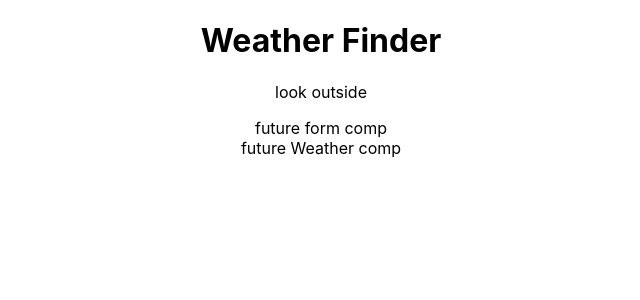
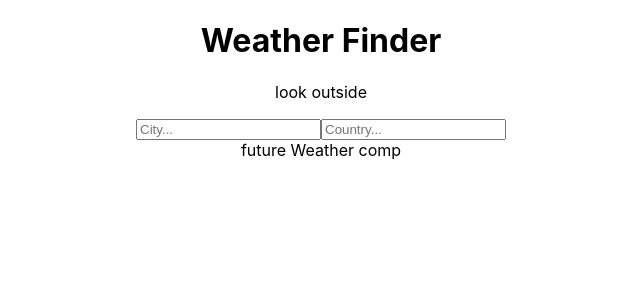
Before and after one commit to ConnerMcCabe/React-Weather-App, a React (Create React App) app: page / in a window 1280 px wide. Shown: the top 300 px of the page, without its empty margins (319-959 px from the left). Built offline with nearby package versions, Linux system fonts and the light colour scheme.

Commit message:
getWeather async started

```diff
--- a/src/App/App.js
+++ b/src/App/App.js
@@ -6,10 +6,14 @@
 
 const API_KEY = "  ";
 
+
+
 class App extends React.Component {
 
   getWeather = async (e) => {
-    const api_call = await fetch(`http://api.openweathermap.org/data/2.5/weather?q=${city},${country}&appid=${API_KEY}&units=metric`)
+    const api_call = await fetch(`http://api.openweathermap.org/data/2.5/weather?q=${city},${country}&appid=${API_KEY}&units=metric`);
+    const data = await api_call.json();
+    console.log(data);
   }
 
   render() {
--- a/src/component/Form.js
+++ b/src/component/Form.js
@@ -3,9 +3,10 @@
 class Form extends React.Component {
   render() {
     return (
-      <div>
-        future form comp
-      </div>
+      <form>
+        <input type="text" name="city" placeholder="City..."/>
+        <input type="text" name="country" placeholder="Country..."/>
+      </form>
     )
   }
 }
```
